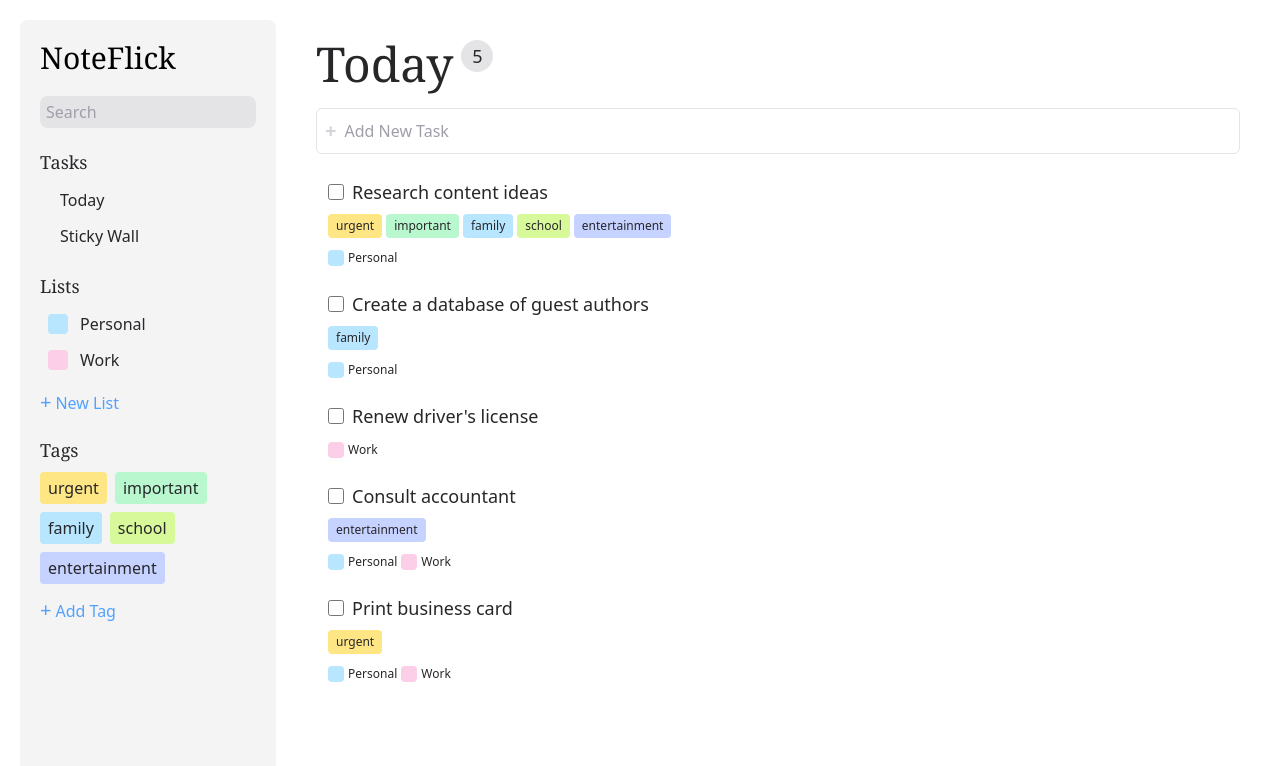
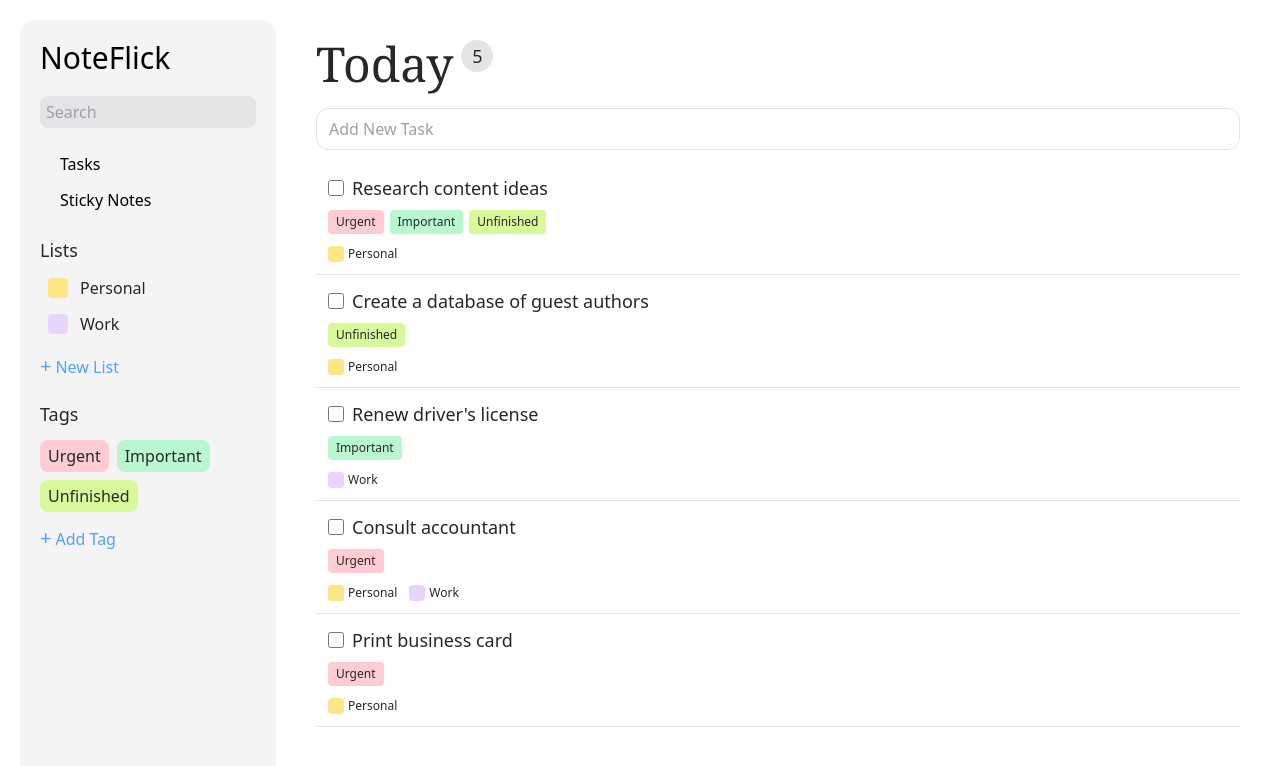
Before and after one commit to PariaSoleimani/taskflick-vue, a Vue app: page / in a window 1280 px wide. Shown: the top 766 px of the page. Built offline with nearby package versions, Linux system fonts and the light colour scheme; some icons are missing; a web font is replaced by a local one.

Commit message:
refactor: improve code readability, component structure, and UI

```diff
--- a/src/App.vue
+++ b/src/App.vue
@@ -1,7 +1,7 @@
 <template>
-  <div class="mx-auto flex h-screen max-w-7xl items-start gap-5 p-5">
+  <div class="mx-auto flex h-dvh max-w-7xl items-start gap-5 p-5 font-sans">
     <side-bar @switch-component="switchComponent" :lists="lists" :tags="tags"></side-bar>
-    <main class="h-full grow p-5">
+    <main class="h-full p-5 grow">
       <component
         :is="activeComponent"
         :tasks="tasks"
@@ -31,7 +31,7 @@
     },
     data() {
       return {
-        activeComponent: 'task-view',
+        activeComponent: 'TaskView',
         colors: {
           sky: 'bg-sky-200',
           red: 'bg-red-200',
@@ -44,45 +44,34 @@
           lime: 'bg-lime-200',
           orange: 'bg-orange-200',
           indigo: 'bg-indigo-200',
-          purple: 'bg-purple-200',
         },
         lists: [
           {
             id: 1,
             name: 'Personal',
-            color: 'sky',
+            color: 'amber',
           },
           {
             id: 2,
             name: 'Work',
-            color: 'pink',
+            color: 'purple',
           },
         ],
         tags: [
           {
             id: 1,
-            name: 'urgent',
-            color: 'amber',
+            name: 'Urgent',
+            color: 'rose',
           },
           {
             id: 2,
-            name: 'important',
+            name: 'Important',
             color: 'green',
           },
           {
             id: 3,
-            name: 'family',
-            color: 'sky',
-          },
-          {
-            id: 4,
-            name: 'school',
+            name: 'Unfinished',
             color: 'lime',
-          },
-          {
-            id: 5,
-            name: 'entertainment',
-            color: 'indigo',
           },
         ],
         tasks: [
@@ -90,7 +79,7 @@
             id: 1,
             title: 'Research content ideas',
             completed: false,
-            tags: [1, 2, 3, 4, 5],
+            tags: [1, 2, 3],
             lists: [1],
           },
           {
@@ -104,14 +93,14 @@
             id: 3,
             title: "Renew driver's license",
             completed: false,
-            tags: [],
+            tags: [2],
             lists: [2],
           },
           {
             id: 4,
             title: 'Consult accountant',
             completed: false,
-            tags: [5],
+            tags: [1],
             lists: [1, 2],
           },
           {
@@ -119,7 +108,7 @@
             title: 'Print business card',
             completed: false,
             tags: [1],
-            lists: [1, 2],
+            lists: [1, 3],
           },
         ],
         notes: [
@@ -139,20 +128,21 @@
         this.activeComponent = comp;
       },
       deleteTask(id) {
-        this.tasks = this.tasks.filter(task => task.id !== id);
+        const index = this.tasks.findIndex(task => task.id === id);
+        if (index !== -1) this.tasks.splice(index, 1);
       },
       toggleCompleted(id) {
-        const selectedTask = this.tasks.find(task => task.id === id);
-        selectedTask.completed = !selectedTask.completed;
+        const task = this.tasks.find(task => task.id === id);
+        if (task) task.completed = !task.completed;
       },
       addTask(title, tags, lists) {
-        const newTask = {id: 10, title: title, tags: tags, lists: lists, completed: false};
+        const newTask = {id: 10, title, tags, lists, completed: false};
         this.tasks.push(newTask);
       },
       deleteNote(id) {
-        this.notes = this.notes.filter(note => note.id !== id);
+        const index = this.notes.findIndex(note => note.id === id);
+        if (index !== -1) this.notes.splice(index, 1);
       },
     },
-    watch: {},
   };
 </script>
--- a/src/components/sidebar/ListItem.vue
+++ b/src/components/sidebar/ListItem.vue
@@ -1,15 +1,15 @@
 <template>
   <li
-    class="flex cursor-pointer items-center gap-3 rounded-md px-2 py-1 transition-all duration-200 hover:bg-zinc-200"
+    class="flex cursor-pointer items-center gap-3 rounded-lg px-2 py-1 transition-all duration-200 hover:bg-zinc-200 active:scale-95"
   >
-    <div :class="colors[color]" class="size-5 rounded-sm"></div>
+    <span :class="colors[color]" class="size-5 rounded-sm"></span>
     <span>{{ name }}</span>
   </li>
 </template>
 
 <script>
   export default {
-    props: ['name', 'color'],
+    props: ['name', 'color', 'id'],
     inject: ['colors'],
   };
 </script>
--- a/src/components/sidebar/ListSection.vue
+++ b/src/components/sidebar/ListSection.vue
@@ -1,10 +1,11 @@
 <template>
   <div class="text-zinc-800">
-    <h3 class="mb-2 font-serif text-lg">Lists</h3>
+    <h3 class="mb-2 text-lg">Lists</h3>
     <ul class="space-y-1">
       <list-item
         v-for="list in lists"
         :key="list.id"
+        :id="list.id"
         :name="list.name"
         :color="list.color"
       ></list-item>
--- a/src/components/sidebar/SideBar.vue
+++ b/src/components/sidebar/SideBar.vue
@@ -1,6 +1,6 @@
 <template>
-  <aside class="h-full w-64 rounded-lg bg-zinc-100 p-5">
-    <h1 class="mb-5 font-serif text-3xl">NoteFlick</h1>
+  <aside class="h-full w-64 rounded-2xl bg-zinc-100 p-5">
+    <h1 class="mb-5 text-3xl">NoteFlick</h1>
     <nav class="flex flex-col gap-5">
       <form class="flex w-full items-center gap-1 rounded-lg bg-zinc-200 px-1.5 py-1">
         <input
@@ -12,7 +12,23 @@
           <i class="ph ph-magnifying-glass text-lg text-zinc-400"></i>
         </button>
       </form>
-      <task-section @switch-component="$emit('switch-component', comp)"></task-section>
+
+      <ul class="space-y-1">
+        <li
+          class="flex w-full cursor-pointer items-center gap-3 rounded-md px-2 py-1 transition-all duration-200 hover:bg-zinc-200"
+          @click="$emit('switch-component', 'TaskView')"
+        >
+          <i class="ph ph-calendar-check text-2xl"></i>
+          <span>Tasks</span>
+        </li>
+        <li
+          class="flex cursor-pointer items-center gap-3 rounded-md px-2 py-1 transition-all duration-200 hover:bg-zinc-200"
+          @click="$emit('switch-component', 'NoteView')"
+        >
+          <i class="ph ph-note text-2xl"></i>
+          <span>Sticky Notes</span>
+        </li>
+      </ul>
       <list-section :lists="lists"></list-section>
       <tag-section :tags="tags"></tag-section>
     </nav>
@@ -22,10 +38,9 @@
 <script>
   import ListSection from './ListSection.vue';
   import TagSection from './TagSection.vue';
-  import TaskSection from './TaskSection.vue';
 
   export default {
-    components: {TaskSection, ListSection, TagSection},
+    components: {ListSection, TagSection},
     props: ['lists', 'tags'],
     emits: ['switch-component'],
   };
--- a/src/components/sidebar/TagItem.vue
+++ b/src/components/sidebar/TagItem.vue
@@ -1,17 +1,15 @@
 <template>
-  <li class="rounded px-2 py-1" :class="getBgColor">
-    <span>{{ name }}</span>
+  <li
+    class="cursor-pointer rounded-lg px-2 py-1 transition-all duration-200 active:scale-95"
+    :class="colors[color]"
+  >
+    {{ name }}
   </li>
 </template>
 
 <script>
   export default {
-    props: ['name', 'color'],
+    props: ['name', 'color', 'id'],
     inject: ['colors'],
-    computed: {
-      getBgColor() {
-        return this.colors[this.color];
-      },
-    },
   };
 </script>
--- a/src/components/sidebar/TagSection.vue
+++ b/src/components/sidebar/TagSection.vue
@@ -1,8 +1,8 @@
 <template>
   <div class="text-zinc-800">
-    <h2 class="mb-2 font-serif text-lg">Tags</h2>
+    <h3 class="mb-3 text-lg">Tags</h3>
     <ul class="flex flex-wrap gap-2">
-      <tag-item v-for="tag in tags" :key="tag.id" :name="tag.name" :color="tag.color"></tag-item>
+      <tag-item v-for="tag in tags" :key="tag.id" :id="tag.id" :name="tag.name" :color="tag.color"></tag-item>
     </ul>
     <button class="mt-3 cursor-pointer text-blue-400 duration-200 hover:text-blue-500">
       <span class="mr-1 text-xl">+</span>
@@ -13,6 +13,7 @@
 
 <script>
   import TagItem from './TagItem.vue';
+
   export default {
     components: {TagItem},
     props: ['tags'],
--- a/src/components/sidebar/TaskSection.vue
+++ /dev/null
@@ -1,32 +0,0 @@
-<template>
-  <div class="text-zinc-800">
-    <h3 class="mb-2 font-serif text-lg">Tasks</h3>
-    <ul class="space-y-1">
-      <li
-        class="flex w-full cursor-pointer items-center gap-3 rounded-md px-2 py-1 transition-all duration-200 hover:bg-zinc-200"
-        @click="switchComponent('TaskView')"
-      >
-        <i class="ph ph-calendar-check text-lg"></i>
-        <span>Today</span>
-      </li>
-      <li
-        class="flex cursor-pointer items-center gap-3 rounded-md px-2 py-1 transition-all duration-200 hover:bg-zinc-200"
-        @click="switchComponent('NoteView')"
-      >
-        <i class="ph ph-note text-lg"></i>
-        <span>Sticky Wall</span>
-      </li>
-    </ul>
-  </div>
-</template>
-
-<script>
-  export default {
-    emits: ['switch-component'],
-    methods: {
-      switchComponent(comp) {
-        this.$emit('switch-component', comp);
-      },
-    },
-  };
-</script>
--- a/src/components/taskview/TaskInput.vue
+++ b/src/components/taskview/TaskInput.vue
@@ -1,25 +1,28 @@
 <template>
-  <form @submit.prevent="addNewTask" class="mb-3 w-full rounded-md border border-zinc-200 p-2">
+  <form
+    @submit.prevent="addNewTask"
+    class="mb-3 w-full rounded-xl border border-zinc-200 px-3 py-2"
+  >
     <div class="flex items-center gap-2">
-      <button
-        :disabled="!title"
-        class="text-md cursor-pointer text-xl font-semibold text-zinc-600 transition-all duration-200 disabled:text-zinc-300"
-        type="submit"
-      >
-        +
-      </button>
       <input
         class="w-full bg-transparent font-medium text-zinc-800 placeholder:text-zinc-400 focus:outline-none"
         type="text"
         placeholder="Add New Task"
         v-model="title"
       />
+      <button
+        :disabled="!title"
+        class="text-md group cursor-pointer text-xl font-semibold text-zinc-600 transition-all duration-200 disabled:text-zinc-300"
+        type="submit"
+      >
+        <i class="ph ph-check group-disabled:hidden"></i>
+      </button>
     </div>
 
-    <ul v-show="title && tags" class="mt-2 flex flex-wrap items-center gap-1">
+    <ul v-show="title && allTags" class="mt-2 flex flex-wrap items-center gap-1">
       <li><p class="mr-1 text-xs text-zinc-500">Tags:</p></li>
       <task-tag
-        v-for="tag in tags"
+        v-for="tag in allTags"
         :key="tag.id"
         :name="tag.name"
         :color="tag.color"
@@ -29,10 +32,10 @@
       ></task-tag>
     </ul>
 
-    <ul v-show="title && lists" class="mt-2 flex flex-wrap items-center gap-1">
+    <ul v-show="title && allLists" class="mt-2 flex flex-wrap items-center gap-1">
       <li><p class="mr-1 text-xs text-zinc-500">Lists:</p></li>
       <task-list
-        v-for="list in lists"
+        v-for="list in allLists"
         :key="list.id"
         :name="list.name"
         :color="list.color"
@@ -50,7 +53,7 @@
 
   export default {
     components: {TaskTag, TaskList},
-    props: ['tags', 'lists'],
+    props: ['allTags', 'allLists'],
     inject: ['addTask'],
     data() {
       return {
--- a/src/components/taskview/TaskItem.vue
+++ b/src/components/taskview/TaskItem.vue
@@ -1,5 +1,5 @@
 <template>
-  <li class="group flex flex-col rounded-sm p-3 transition-all duration-200 hover:bg-zinc-200">
+  <li class="group flex flex-col p-3 transition-all duration-200 hover:bg-zinc-100 border-b border-zinc-200">
     <div class="flex items-center justify-between">
       <label class="flex w-full items-center gap-2">
         <input type="checkbox" @change="toggleCompleted(id)" class="size-4 accent-zinc-500" />
@@ -14,8 +14,8 @@
         <i class="ph-bold ph-x text-lg"></i>
       </button>
     </div>
-    <div class="mt-2 w-full" v-if="taskTags.length" :class="{'opacity-50': completed}">
-      <ul class="flex flex-wrap gap-1">
+    <div class="mt-2 w-full" v-if="mappedTags.length" :class="{'opacity-50': completed}">
+      <ul class="flex flex-wrap gap-1.5">
         <li
           class="rounded px-2 py-1 text-xs"
           v-for="tag in mappedTags"
@@ -26,10 +26,14 @@
         </li>
       </ul>
     </div>
-    <div class="mt-3 w-full" v-if="taskLists.length" :class="{'opacity-50': completed}">
-      <ul class="flex flex-wrap gap-1">
-        <li class="rounded text-xs flex items-center gap-1" v-for="list in mappedLists" :key="list.id">
-          <span class="size-4 block rounded-sm" :class="colors[list.color]"></span>
+    <div class="mt-3 w-full" v-if="mappedLists.length" :class="{'opacity-50': completed}">
+      <ul class="flex flex-wrap gap-3">
+        <li
+          class="flex items-center gap-1 rounded text-xs"
+          v-for="list in mappedLists"
+          :key="list.id"
+        >
+          <span class="block size-4 rounded-sm" :class="colors[list.color]"></span>
           <span>{{ list.name }}</span>
         </li>
       </ul>
@@ -39,14 +43,20 @@
 
 <script>
   export default {
-    props: ['id', 'title', 'taskTags', 'taskLists', 'tags', 'completed', 'lists'],
+    props: ['id', 'title', 'tags', 'lists', 'allTags', 'completed', 'allLists'],
     inject: ['deleteTask', 'colors', 'toggleCompleted'],
     computed: {
       mappedTags() {
-        return this.taskTags.map(tagId => this.tags.find(tag => tag.id === tagId));
+        if (!this.tags || !this.allTags) return [];
+        return this.tags
+          .map(tagId => this.allTags.find(tag => tag.id === tagId))
+          .filter(tag => tag);
       },
       mappedLists() {
-        return this.taskLists.map(listId => this.lists.find(list => list.id === listId));
+        if (!this.lists || !this.allLists) return [];
+        return this.lists
+          .map(listId => this.allLists.find(list => list.id === listId))
+          .filter(list => list);
       },
     },
   };
--- a/src/components/taskview/TaskView.vue
+++ b/src/components/taskview/TaskView.vue
@@ -2,20 +2,20 @@
   <div class="h-full w-full text-zinc-800">
     <view-header>
       <template #heading>Today</template>
-      <template #badge>{{ todayTasksCount }}</template>
+      <template #badge>{{ tasksCount }}</template>
     </view-header>
-    <task-input :tags="tags" :lists="lists"></task-input>
+    <task-input :all-tags="tags" :all-lists="lists"></task-input>
     <ul>
       <task-item
         v-for="task in tasks"
         :key="task.id"
         :id="task.id"
         :title="task.title"
-        :task-tags="task.tags"
-        :task-lists="task.lists"
+        :tags="task.tags"
+        :lists="task.lists"
         :completed="task.completed"
-        :tags="tags"
-        :lists="lists"
+        :all-tags="tags"
+        :all-lists="lists"
       ></task-item>
     </ul>
   </div>
@@ -34,7 +34,7 @@
     },
     props: ['tasks', 'tags', 'lists'],
     computed: {
-      todayTasksCount() {
+      tasksCount() {
         return this.tasks.filter(task => !task.completed).length;
       },
     },
```
